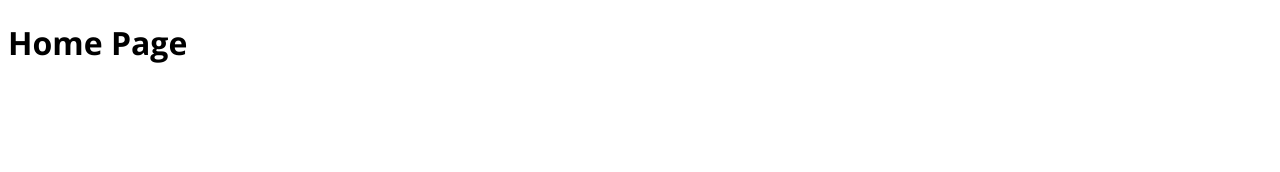
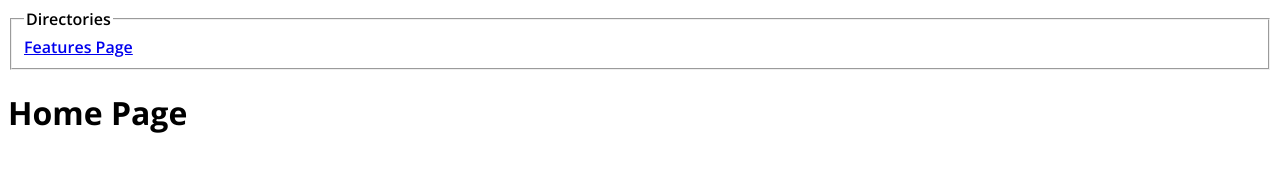
Before and after one commit to StephenBrooks714/class_project_1, a plain HTML site: page index.html in a window 1280 px wide. Drawn offline with nearby package versions, Linux system fonts and the light colour scheme.

Commit message:
update with page content

```diff
--- a/index.html
+++ b/index.html
@@ -7,6 +7,10 @@
     <link rel="stylesheet" href="/styles/index.css">
 </head>
 <body>
+    <fieldset>
+        <legend>Directories</legend>
+        <a href="./features/features.html">Features Page</a>
+    </fieldset>
     <h1>Home Page</h1>
 </body>
 </html>
```
